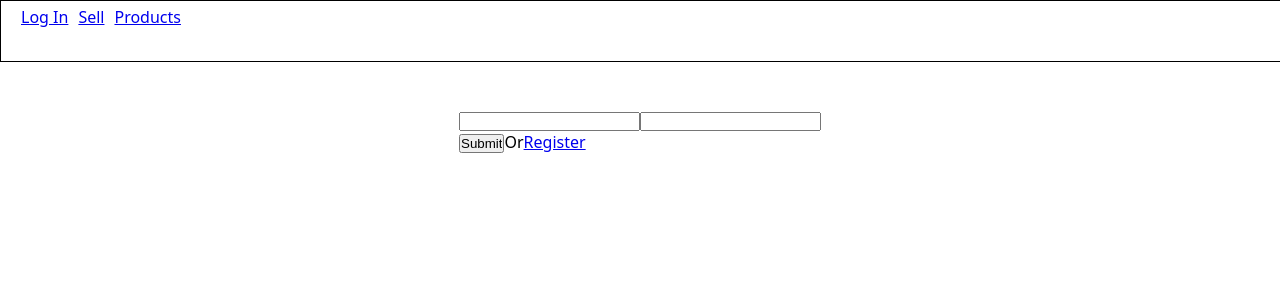
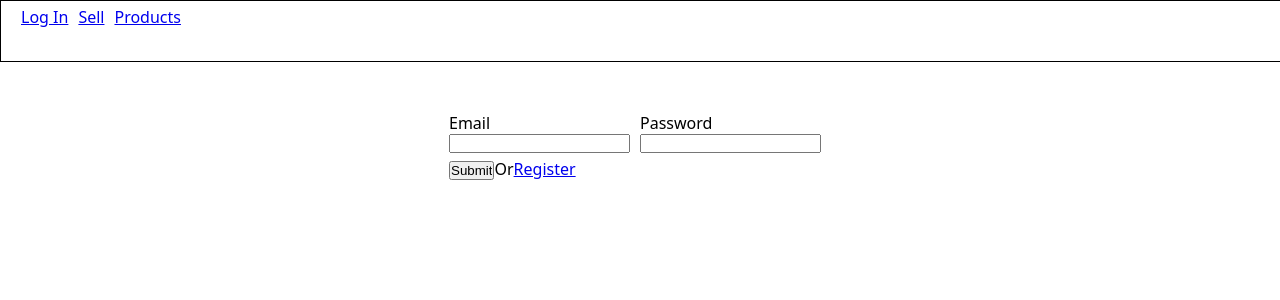
Before and after one commit to IsmailJunior/local-store, a React (Vite) app: page / in a window 1280 px wide. Shown: the top 300 px of the page. Built offline with nearby package versions, Linux system fonts and the light colour scheme; no server answers.

Commit message:
update file upload

```diff
--- a/src/components/LoginForm.jsx
+++ b/src/components/LoginForm.jsx
@@ -20,8 +20,14 @@ export const LoginForm = () =>
   return (
 	  <form onSubmit={handleSubmit(onSubmit)}>
 		  <Group>
-			  <input type="email"  { ...register( 'email', registerOptions.email ) } name='email' />
-		  <input type="password" {...register('password')} name='password'/>
+			  <Field>
+				<label htmlFor='email'>Email</label>
+			  <input id='email' type="email"  { ...register( 'email', registerOptions.email ) } name='email' />
+			  </Field>
+			  <Field>
+				  <label htmlFor='password'>Password</label>
+				<input id='password' type="password" {...register('password')} name='password'/>
+			  </Field>
 		  </Group>
 		  <input type="submit" />
 		  <span>Or</span>
@@ -33,3 +39,10 @@ export const LoginForm = () =>
 const Group = styled.div`
 	display: flex;
 `;
+
+const Field = styled.div`
+	display: flex;
+	flex-direction: column;
+	margin-right: 10px;
+	margin-bottom: 5px;
+`;
--- a/src/components/RegisterForm.jsx
+++ b/src/components/RegisterForm.jsx
@@ -22,10 +22,16 @@ export const RegisterForm = () =>
   return (
 	  <form onSubmit={handleSubmit(onSubmit)}>
 		  <Group>
-			  <input type="email" name='email' { ...register( 'email', registerOptions.email ) } />
-			  <input type='password' name='password' { ...register( 'password', registerOptions.password ) } />
-			  <input type="submit" />
+			  <Field>
+				  <label htmlFor='email'>Email</label>
+				  <input id='email' type="email" name='email' { ...register( 'email', registerOptions.email ) } />
+			  </Field>
+			  <Field>
+				  <label htmlFor='password'>Password</label>
+				  <input id='password' type='password' name='password' { ...register( 'password', registerOptions.password ) } />
+			  </Field>
 		  </Group>
+		<input type="submit" />
 		  <span>Or</span>
 		  <Link to='/log-in'>Log in</Link>
 	</form>
@@ -35,3 +41,10 @@ export const RegisterForm = () =>
 const Group = styled.div`
 	display: flex;
 `;
+
+const Field = styled.div`
+	display: flex;
+	flex-direction: column;
+	margin-right: 10px;
+	margin-bottom: 5px;
+`;
--- a/src/components/SellingForm.jsx
+++ b/src/components/SellingForm.jsx
@@ -20,34 +20,44 @@ export const SellingForm = () =>
 
 	const onSubmit = ( data ) =>
 	{
-		dispatch( createItem( {
+		if ( !data )
+		{
+			console.log('You must fill the fields')
+		} else
+		{
+			dispatch( createItem( {
 			uid: uid,
 			productName: data.productName,
 			productPrice: data.productPrice,
 			productDetails: data.productDetails,
 			productImage: file
 		} ) )
+		}
 	}
   return (
 	  <>
 		  <form onSubmit={handleSubmit(onSubmit)}>
 			  <Group>
 				  <Field>
-					<input type="text" name='productName' placeholder='Product Name' { ...register( 'productName', registerOptions.productName ) } />
+					  <label htmlFor='productName'>Product Name</label>
+					<input id='productName' type="text" name='productName' placeholder='Product Name' { ...register( 'productName', registerOptions.productName ) } />
 				  <span style={{color: 'red'}}>{errors?.productName && errors.productName.message}</span>
 				 </Field>
 				  <Field>
-					<input type="number" name='productPrice' placeholder='Product Price' { ...register( 'productPrice', registerOptions.productPrice ) } />
+					  <label htmlFor='productPrice'>Product Price</label>
+					<input id='productPrice' type="number" name='productPrice' placeholder='Product Price' { ...register( 'productPrice', registerOptions.productPrice ) } />
 				  <span style={{color: 'red'}}>{errors?.productPrice && errors.productPrice.message}</span>
 				  </Field>
 			  </Group>
 			  <Group>
 				  <Field>
-					<input type="text" name='productDetails' placeholder='Product Details' { ...register( 'productDetails', registerOptions.productDetails ) } />
+					  <label htmlFor='productDetails'>Product Details</label>
+					<input id='productDetails' type="text" name='productDetails' placeholder='Product Details' { ...register( 'productDetails', registerOptions.productDetails ) } />
 				  <span style={{color: 'red'}}>{errors?.productDetails && errors.productDetails.message}</span>
 				  </Field>
 				  <Field>
-					<input type="file" name='productImage' value={file} onChange={onFileChange} required/>
+					  <label htmlFor='productImage'>Product Image</label>
+					<input id='productImage' type="file" name='productImage' onChange={onFileChange}/>
 				  </Field>
 			  </Group>
 			  <input type="submit" />
@@ -63,4 +73,6 @@ const Group = styled.div`
 const Field = styled.div`
 	display: flex;
 	flex-direction: column;
+	margin-right: 10px;
+	margin-bottom: 5px;
 `;
```
